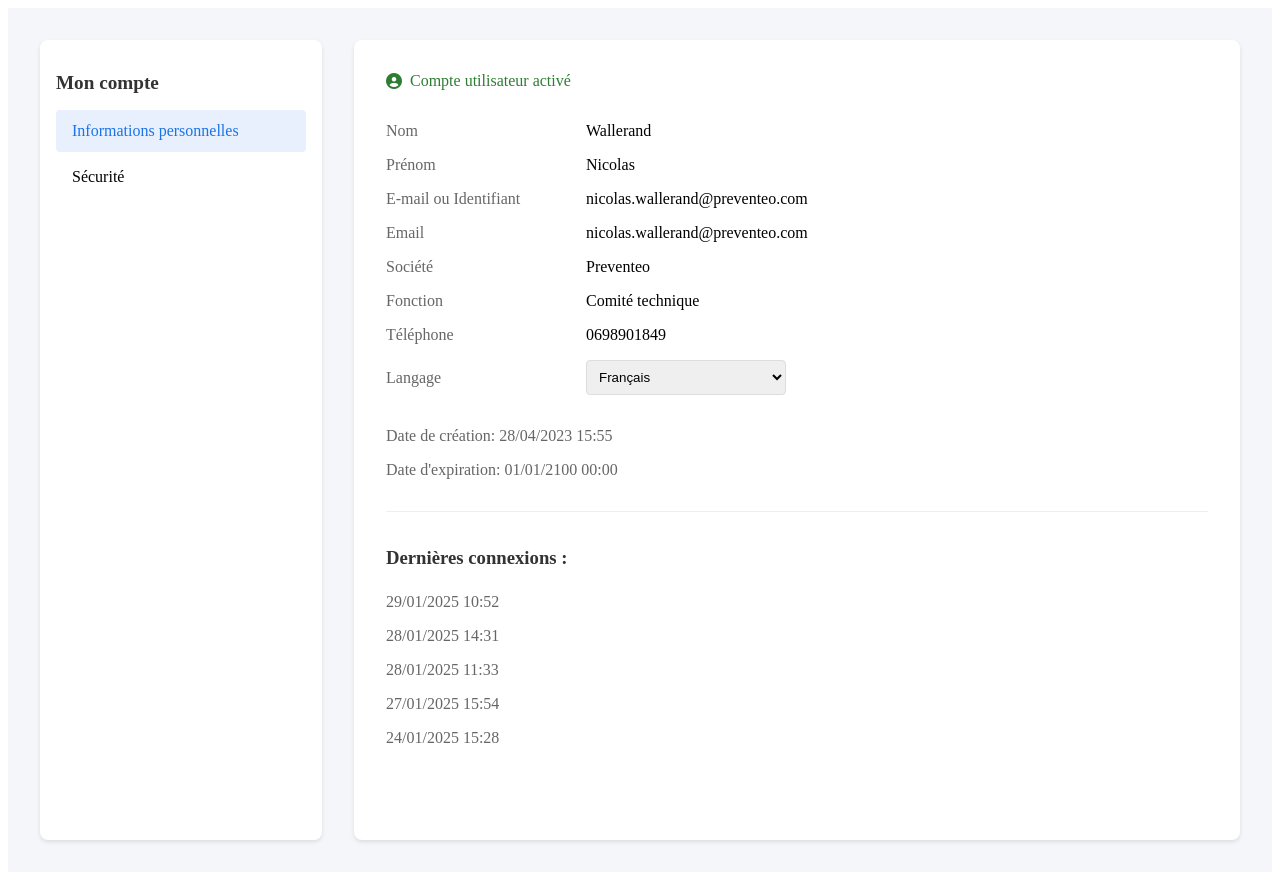
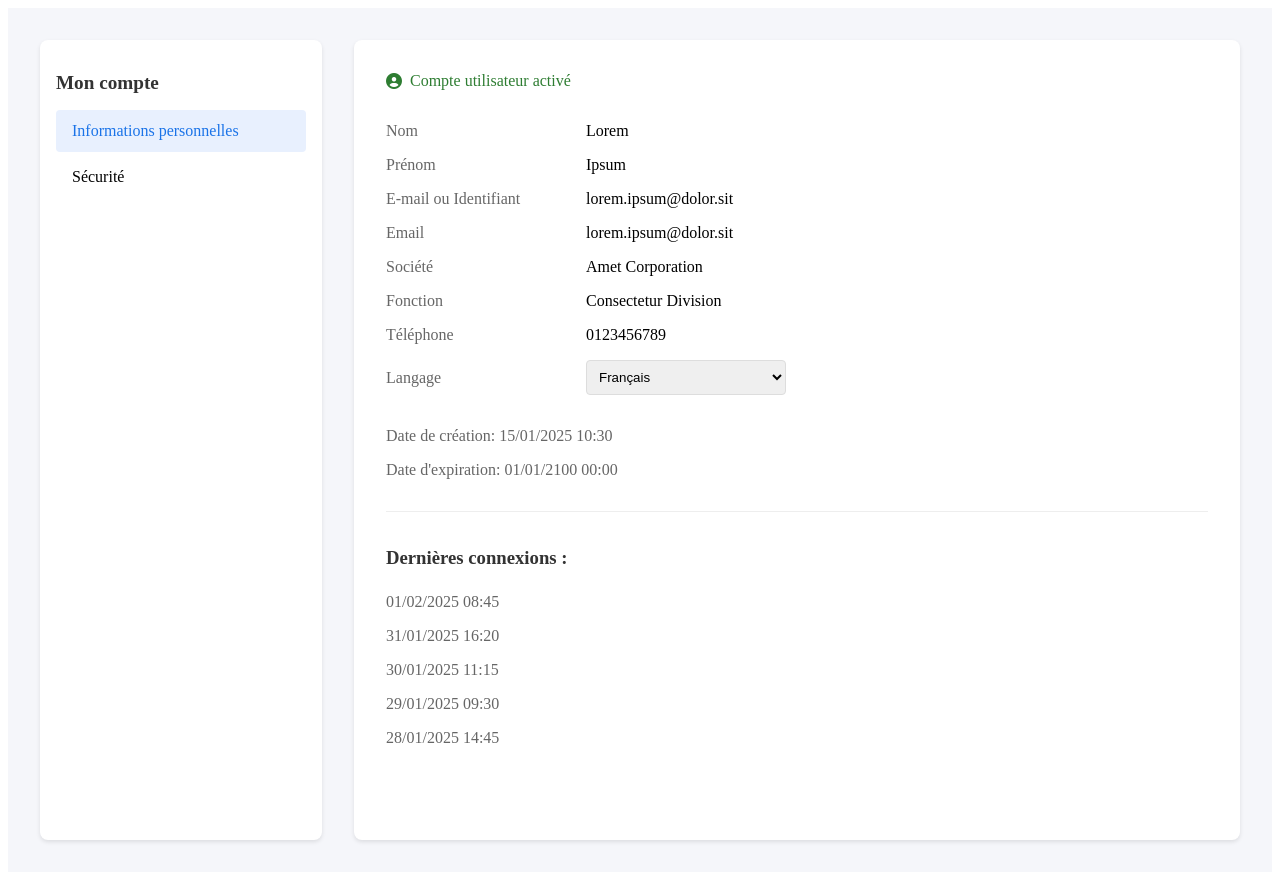
Before and after one commit to chrisspb/vue-account, a Vue app: page /mon-compte in a window 1280 px wide. Built offline with nearby package versions, Linux system fonts and the light colour scheme.

Commit message:
Update MonCompte component with lorem ipsum data

```diff
--- a/src/views/MonCompte.vue
+++ b/src/views/MonCompte.vue
@@ -1,3 +1,5 @@
+// Même template que précédemment, mise à jour du script setup :
+
 <template>
   <AccountLayout>
     <div class="user-status">
@@ -63,21 +65,21 @@ import { ref } from 'vue'
 import AccountLayout from '../layouts/AccountLayout.vue'
 
 const userInfo = ref({
-  nom: 'Wallerand',
-  prenom: 'Nicolas',
-  email: 'nicolas.wallerand@preventeo.com',
-  societe: 'Preventeo',
-  fonction: 'Comité technique',
-  telephone: '0698901849',
+  nom: 'Lorem',
+  prenom: 'Ipsum',
+  email: 'lorem.ipsum@dolor.sit',
+  societe: 'Amet Corporation',
+  fonction: 'Consectetur Division',
+  telephone: '0123456789',
   langage: 'Francais',
-  dateCreation: '28/04/2023 15:55',
+  dateCreation: '15/01/2025 10:30',
   dateExpiration: '01/01/2100 00:00',
   dernieresConnexions: [
-    '29/01/2025 10:52',
-    '28/01/2025 14:31',
-    '28/01/2025 11:33',
-    '27/01/2025 15:54',
-    '24/01/2025 15:28'
+    '01/02/2025 08:45',
+    '31/01/2025 16:20',
+    '30/01/2025 11:15',
+    '29/01/2025 09:30',
+    '28/01/2025 14:45'
   ]
 })
 </script>
```
